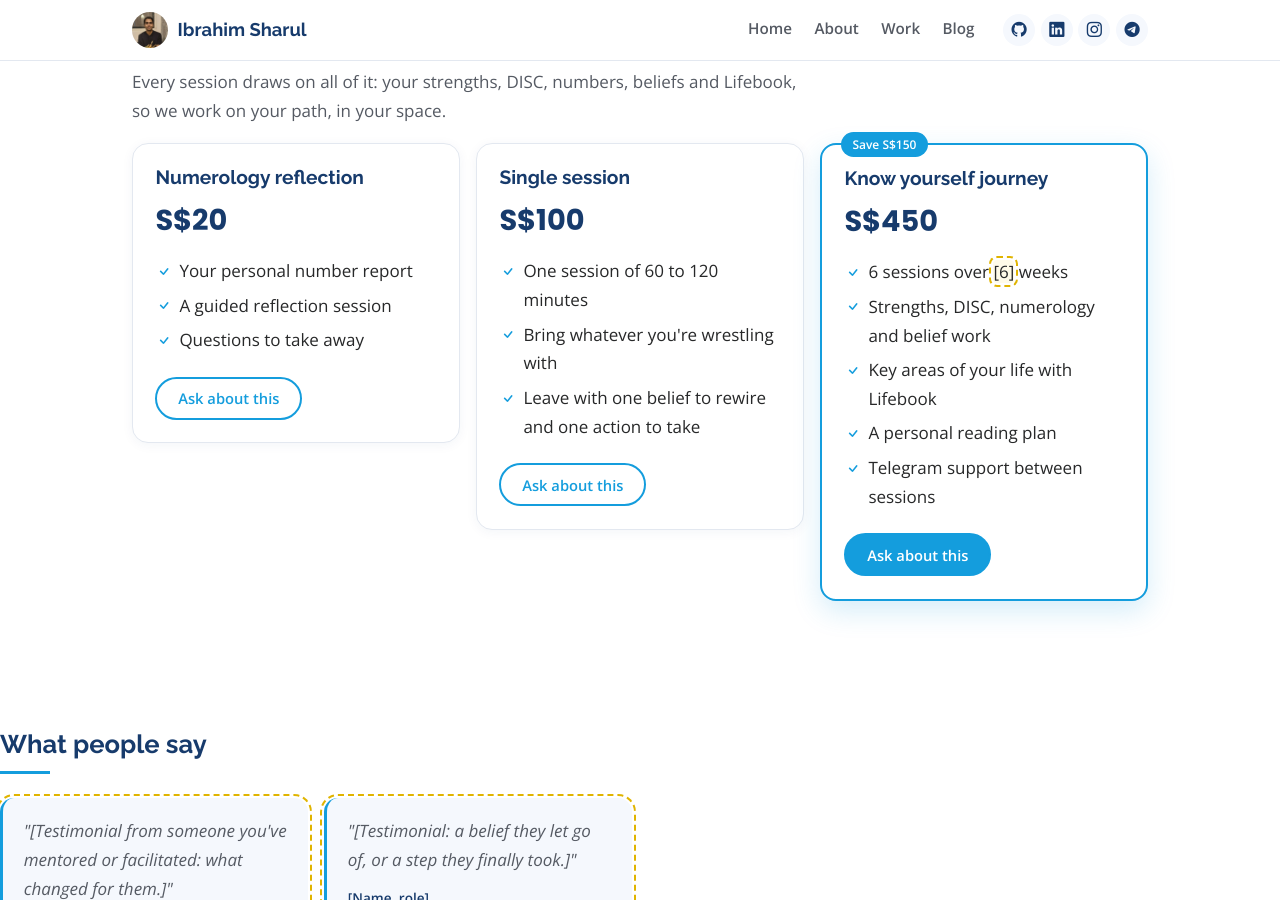
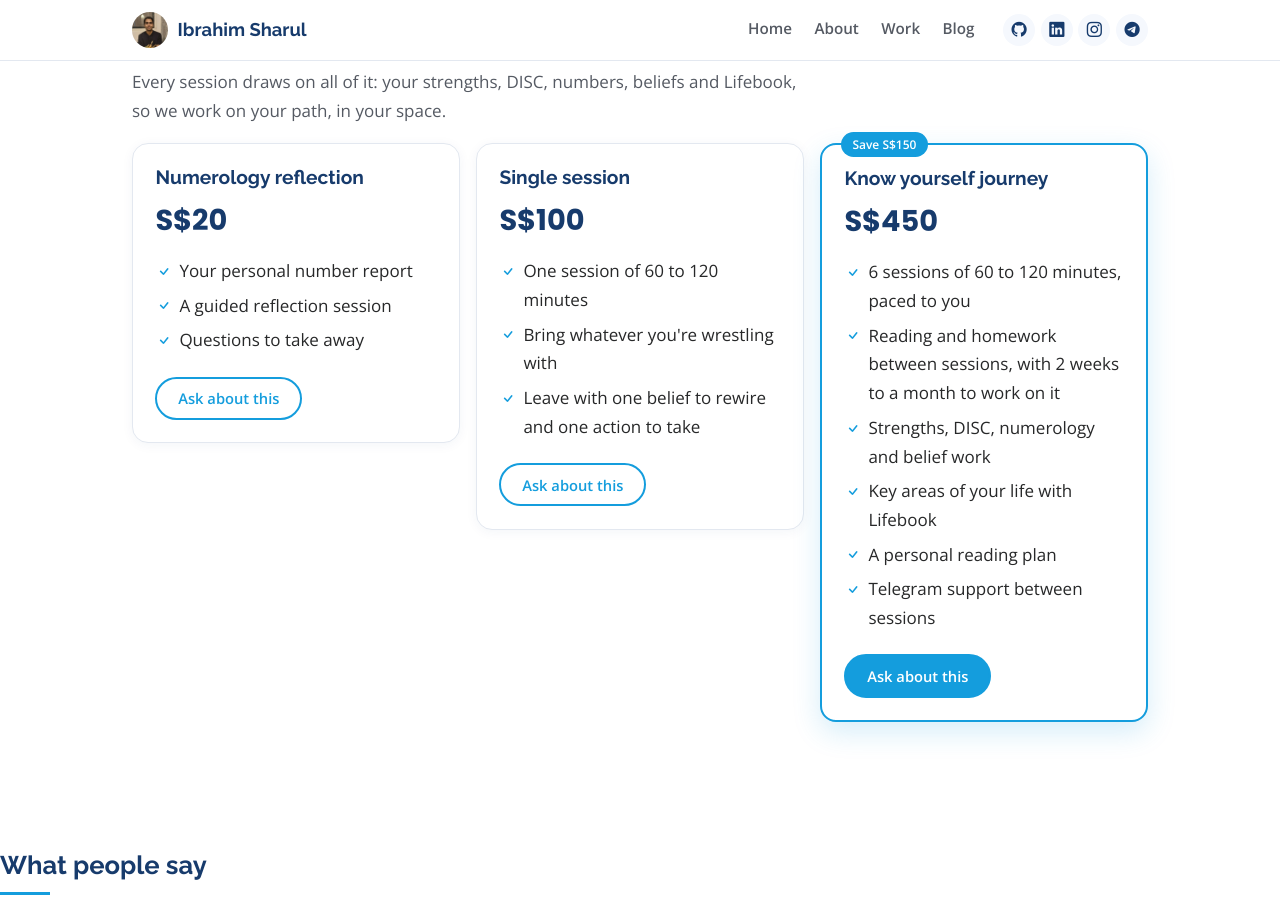
Before and after one commit to ibrahimisramos/ibrahimisramos.github.io, a Jekyll site: the page built from coaching.html, in a window 1280 px wide and 900 px high, scrolled down 5557 px. Built offline with Jekyll 4.4.1, drawn with Linux system fonts in a browser that asks for light colours.

Commit message:
Coaching mockup: journey paced by homework, not fixed weeks
Co-Authored-By: Claude Opus 5.5 (1M context) <noreply@anthropic.com>
Claude-Session: https://claude.ai/code/session_01W6sFwNukTNQ9zyostxjBYk

```diff
--- a/coaching.html
+++ b/coaching.html
@@ -237,7 +237,7 @@ telegram: ibrahimisramos
       <p class="tag">Save S$150</p>
       <h3>Know yourself journey</h3>
       <p class="price">S$450</p>
-      <ul class="ticks"><li>6 sessions over <span class="ph">[6]</span> weeks</li><li>Strengths, DISC, numerology and belief work</li><li>Key areas of your life with Lifebook</li><li>A personal reading plan</li><li>Telegram support between sessions</li></ul>
+      <ul class="ticks"><li>6 sessions of 60 to 120 minutes, paced to you</li><li>Reading and homework between sessions, with 2 weeks to a month to work on it</li><li>Strengths, DISC, numerology and belief work</li><li>Key areas of your life with Lifebook</li><li>A personal reading plan</li><li>Telegram support between sessions</li></ul>
       <a class="btn primary" href="https://t.me/{{ page.telegram }}">Ask about this</a>
     </div>
   </div>
```
